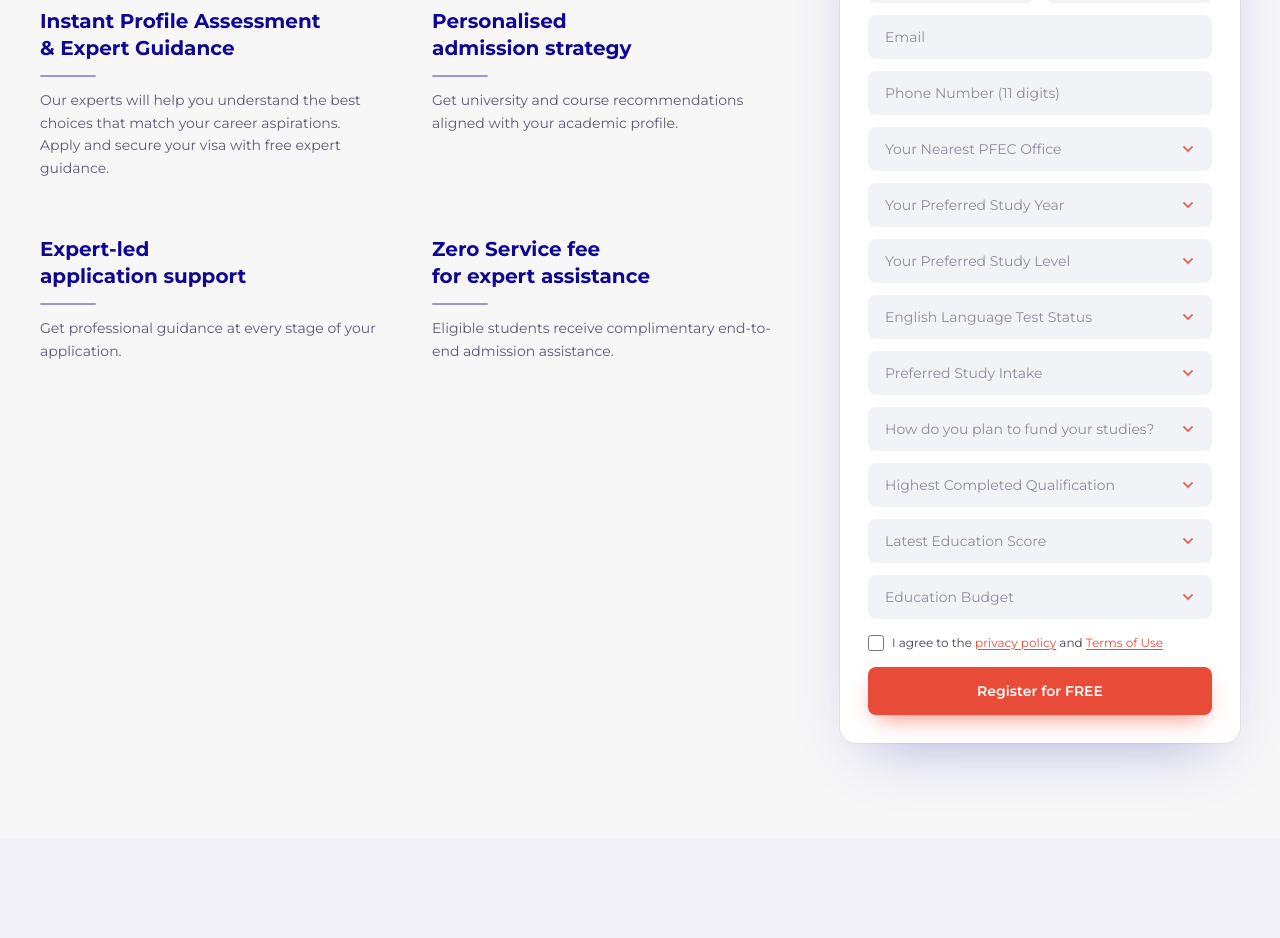
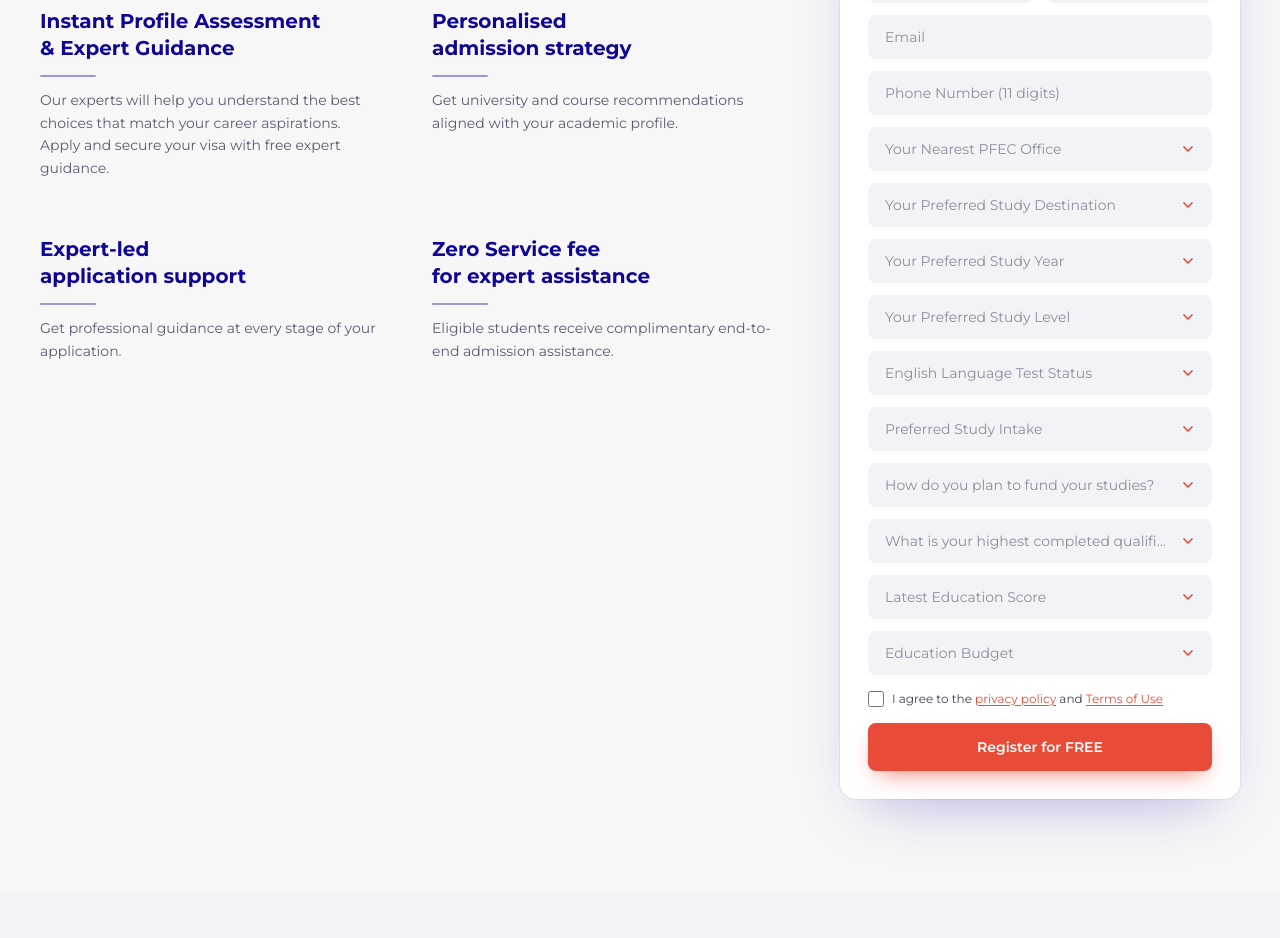
Before and after one commit to pfec-global/top-100-unis, a Next.js app: page / in a window 1280 px wide. Shown: the part 1341-2279 px from the top of the page. Built offline with nearby package versions, Linux system fonts and the light colour scheme.

Commit message:
fix teh form

```diff
--- a/src/components/LeadForm.js
+++ b/src/components/LeadForm.js
@@ -11,6 +11,22 @@ const UTM_KEYS = ["utm_source", "utm_medium", "utm_campaign", "utm_term", "utm_c
 // Field names + option values must match the Zoho form exactly.
 const SELECTS = [
   { name: "Dropdown7", label: "Your Nearest PFEC Office", options: ["Dhanmondi", "Banani", "Uttara", "Chattogram"] },
+  {
+    name: "Dropdown1",
+    label: "Your Preferred Study Destination",
+    options: [
+      "Australia",
+      "Canada",
+      "Europe",
+      "Ireland",
+      "Japan",
+      "Malaysia",
+      "New Zealand",
+      "Open to multiple destinations",
+      "UK",
+      "USA",
+    ],
+  },
   { name: "Dropdown3", label: "Your Preferred Study Year", options: ["2027", "2028", "2029", "2030"] },
   { name: "Dropdown5", label: "Your Preferred Study Level", options: ["Under Graduate", "Post Graduate"] },
   {
@@ -40,7 +56,7 @@ const SELECTS = [
   },
   {
     name: "Dropdown",
-    label: "Highest Completed Qualification",
+    label: "What is your highest completed qualification?",
     options: [
       "SSC / O Levels",
       "HSC / A Levels",
```
